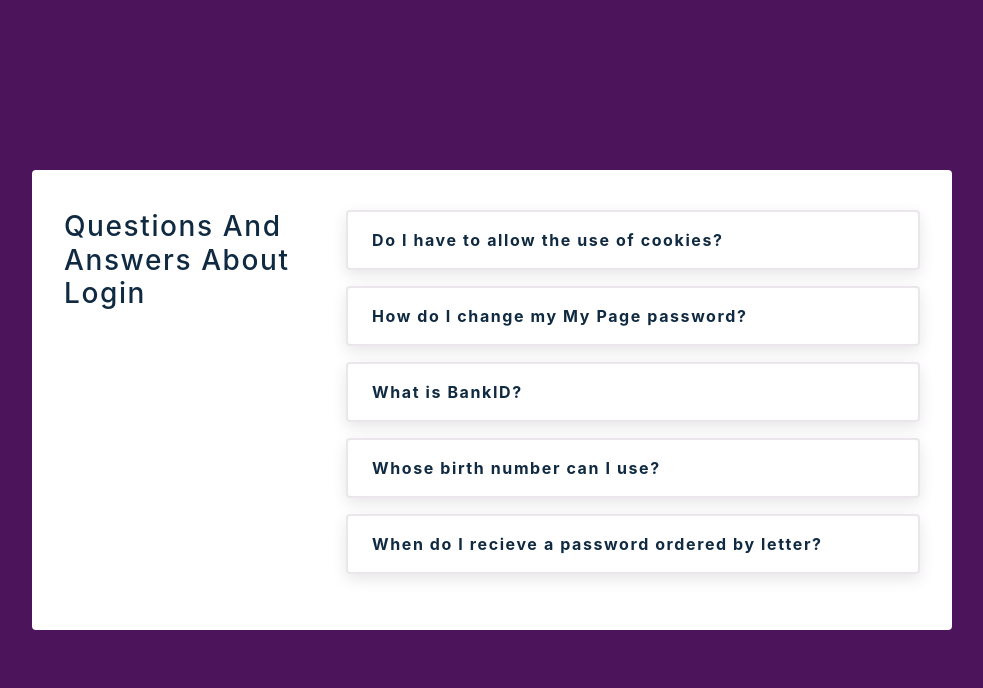
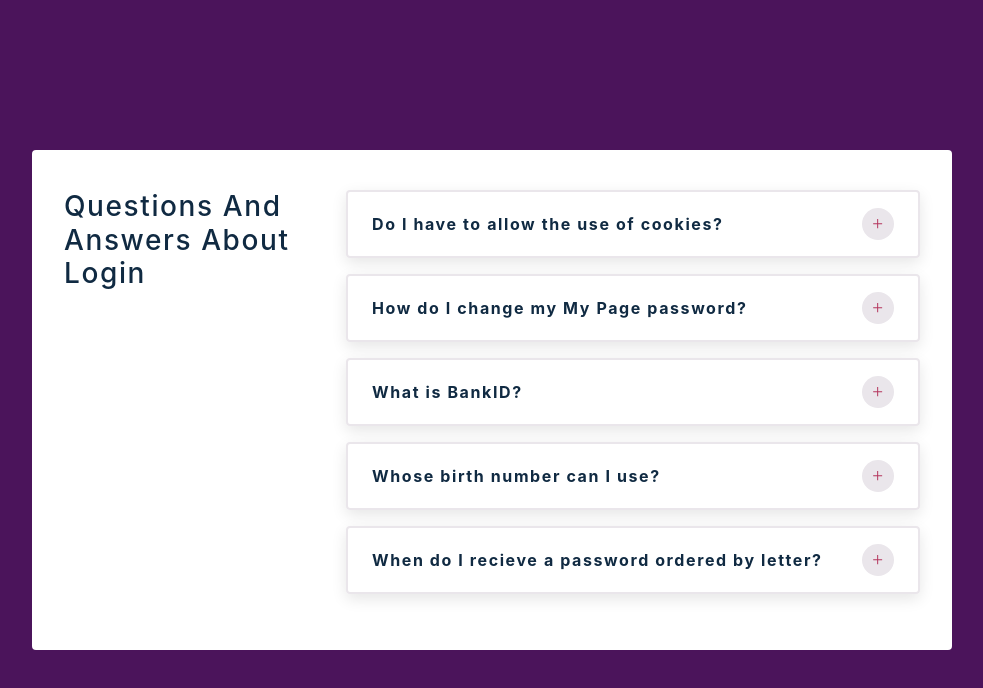
Before and after one commit to Shanto96/React_Accordion, a React (Create React App) app: page / in a window 1280 px wide. Shown: the top 688 px of the page, without its empty margins (148-1131 px from the left). Built offline with nearby package versions, Linux system fonts and the light colour scheme.

Commit message:
Another issue

```diff
--- a/src/Question.js
+++ b/src/Question.js
@@ -6,6 +6,7 @@ const Question = ({title,info}) => {
   return (  <article className="question">
     <header>
       <h4>{title}</h4>
+      <button className="btn" onClick={()=>{setShowAnswer(!showAnswer);}}> {showAnswer?< AiOutlineMinus />: < AiOutlinePlus/>} </button>
 
     </header>
    { showAnswer &&  <p>{info}</p>}
```
